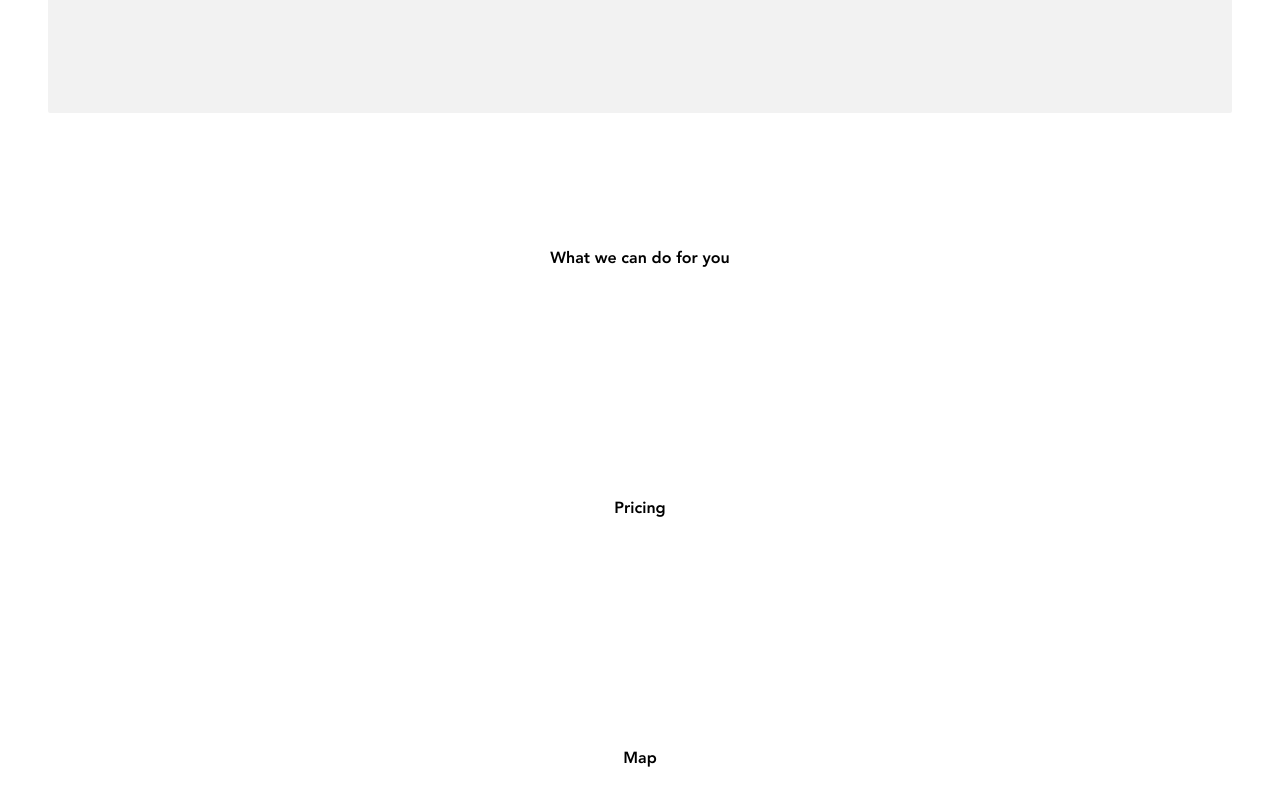
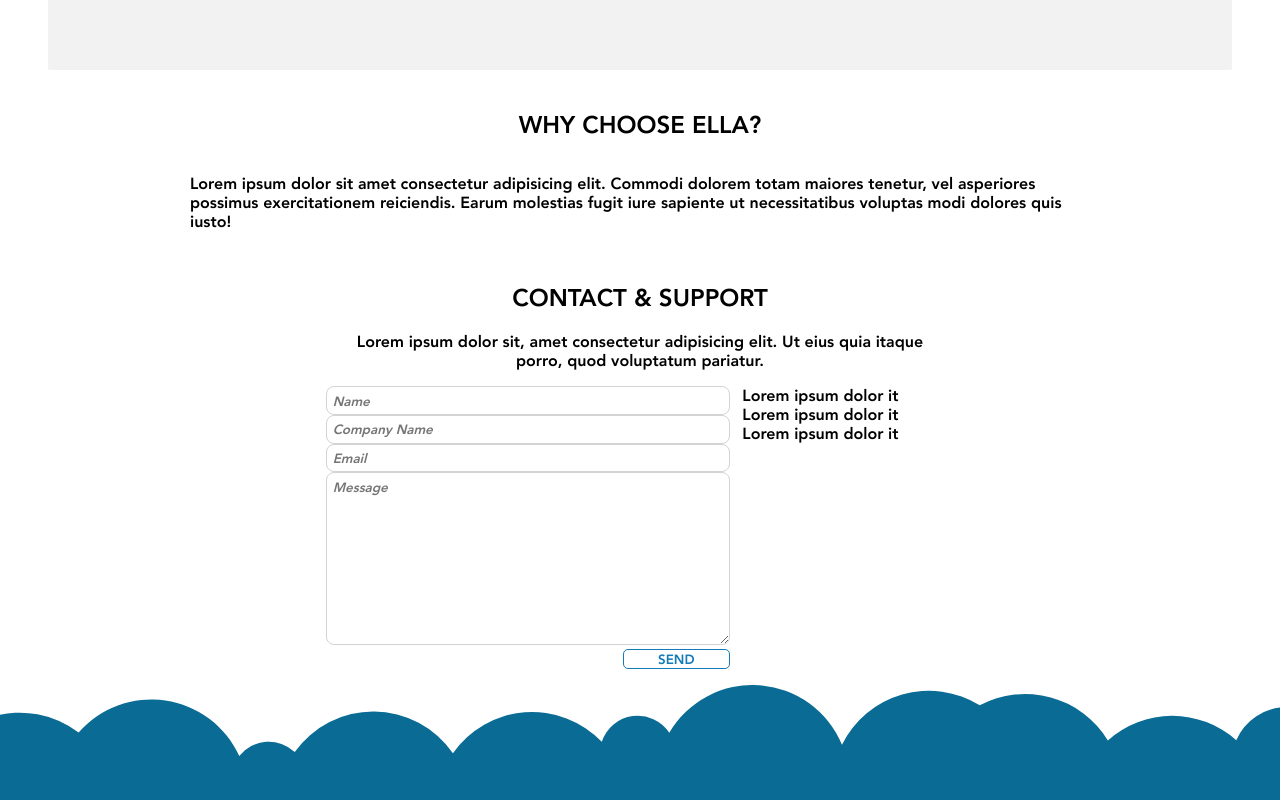
Before and after one commit to ArnaudWeyts/ella-website, a React (Create React App) app: page / in a window 1280 px wide. Shown: the part 2160-2960 px from the top of the page. Built offline with nearby package versions, Linux system fonts and the light colour scheme.

Commit message:
add why choose ella segment

```diff
--- a/src/Home/ANewWay.jsx
+++ b/src/Home/ANewWay.jsx
@@ -38,9 +38,8 @@ const HowItWorks = styled.div`
   align-items: center;
 `;
 
-const Title = styled.h3`
+const Title = styled.h2`
   text-transform: uppercase;
-  font-size: 35px;
   width: 100%;
   text-align: center;
 `;
--- a/src/Home/Contact.jsx
+++ b/src/Home/Contact.jsx
@@ -7,6 +7,12 @@ const Container = styled.div`
   flex-direction: column;
   align-items: center;
   max-width: 40em;
+`;
+
+const Title = styled.h2`
+  text-transform: uppercase;
+  width: 100%;
+  text-align: center;
 `;
 
 const Info = styled.div`
@@ -67,7 +73,7 @@ function Contact() {
   return (
     <Container>
       <Info>
-        <h2>Contact & Support</h2>
+        <Title>Contact & Support</Title>
         <p>
           Lorem ipsum dolor sit, amet consectetur adipisicing elit. Ut eius quia itaque porro, quod
           voluptatum pariatur.
--- /dev/null
+++ b/src/Home/WhyChooseElla.jsx
@@ -0,0 +1,31 @@
+import React from 'react';
+import styled from 'styled-components';
+
+const Container = styled.div`
+  display: flex;
+  align-items: center;
+  flex-direction: column;
+`;
+
+const Title = styled.h2`
+  text-transform: uppercase;
+  width: 100%;
+  text-align: center;
+`;
+
+const Paragraph = styled.p`
+  max-width: 56.25em;
+`;
+
+const WhyChooseElla = () => (
+  <Container>
+    <Title>Why choose Ella?</Title>
+    <Paragraph>
+      Lorem ipsum dolor sit amet consectetur adipisicing elit. Commodi dolorem totam maiores
+      tenetur, vel asperiores possimus exercitationem reiciendis. Earum molestias fugit iure
+      sapiente ut necessitatibus voluptas modi dolores quis iusto!
+    </Paragraph>
+  </Container>
+);
+
+export default WhyChooseElla;
--- a/src/Home/index.jsx
+++ b/src/Home/index.jsx
@@ -4,6 +4,7 @@ import styled from 'styled-components';
 import Header from './Header';
 import MakingKAccessible from './MakingKAccessible';
 import ANewWay from './ANewWay';
+import WhyChooseElla from './WhyChooseElla';
 import Contact from './Contact';
 import Footer from './Footer';
 import Webchat from './Webchat';
@@ -20,13 +21,6 @@ const Video = styled.video`
   background: #a1bdc9;
 `;
 
-const Segment = styled.div`
-  height: 15.625em;
-  display: flex;
-  align-items: center;
-  justify-content: center;
-`;
-
 const Home = () => (
   <Container>
     <Header />
@@ -36,9 +30,7 @@ const Home = () => (
     </Video>
     <MakingKAccessible />
     <ANewWay />
-    <Segment>What we can do for you</Segment>
-    <Segment>Pricing</Segment>
-    <Segment>Map</Segment>
+    <WhyChooseElla />
     <Contact />
     <Footer />
     <Webchat />
```
